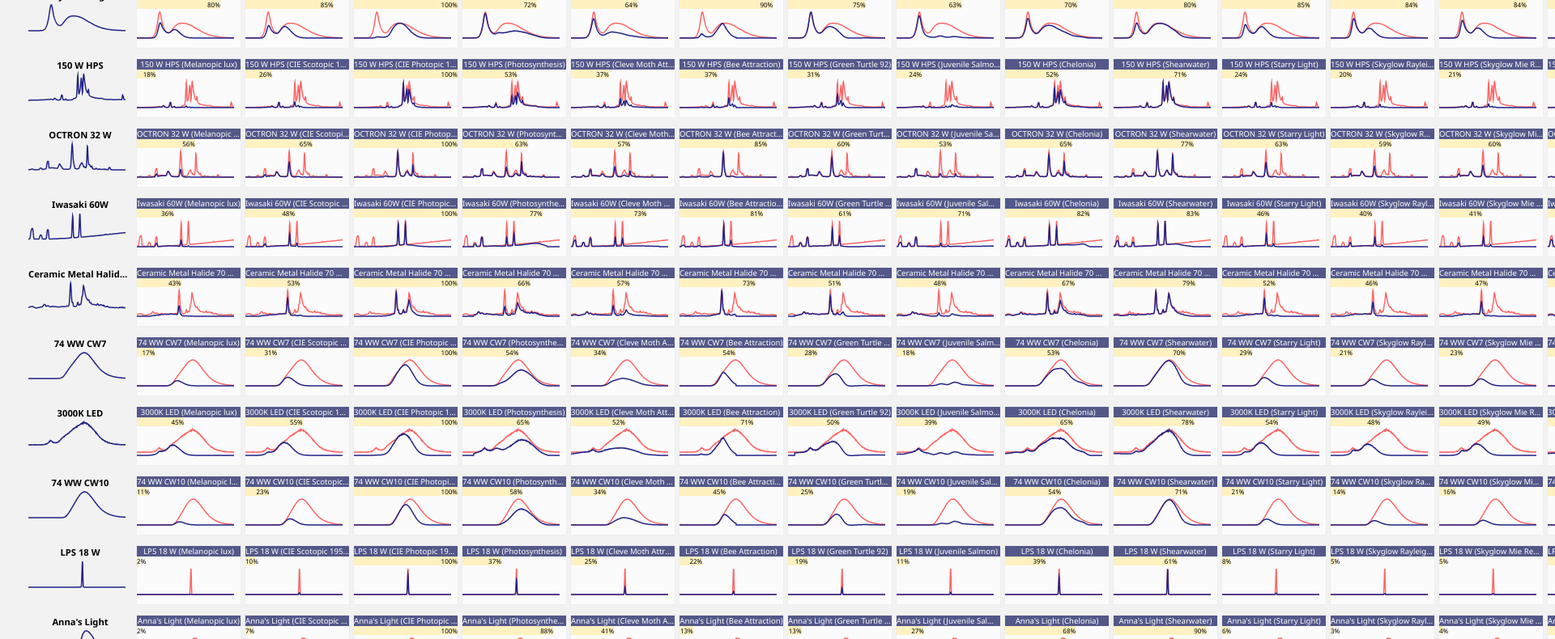
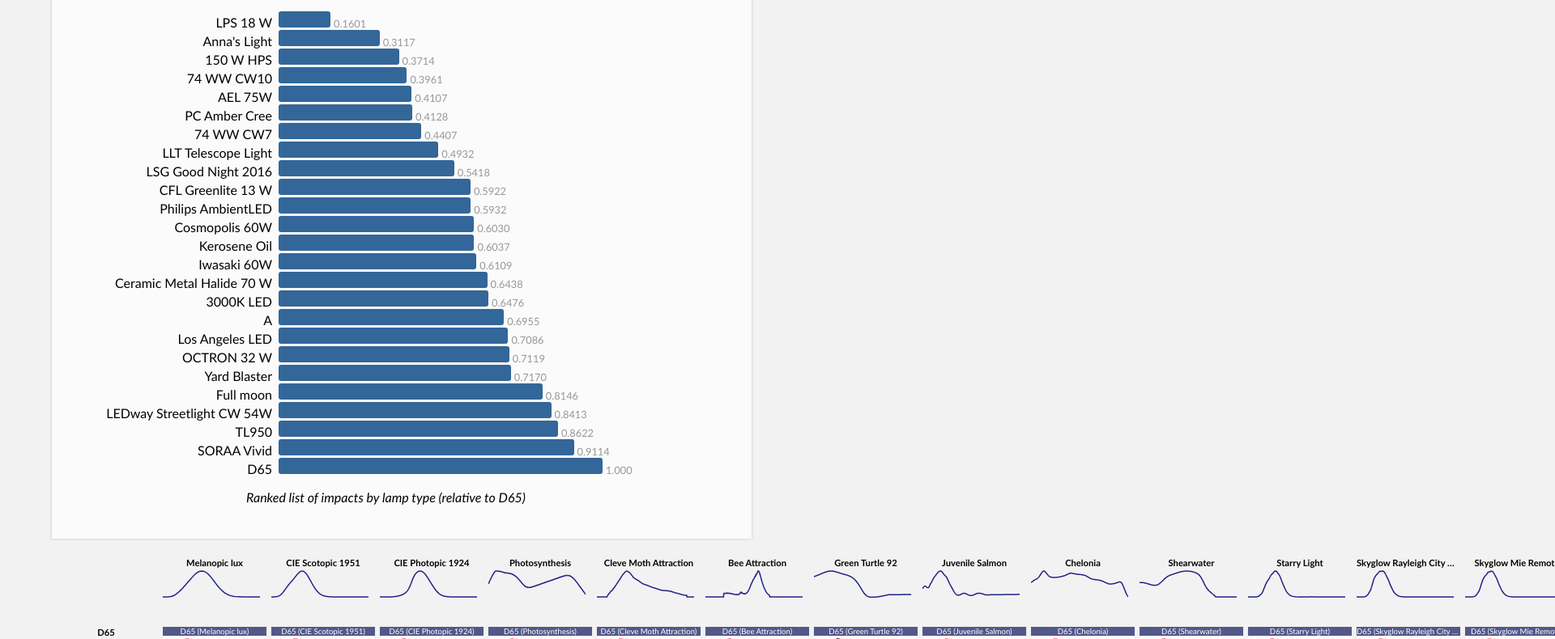
Before and after one commit to herf/ecological, a plain HTML site: page index.html in a window 1280 px wide. Shown: the part 551-1341 px from the top of the page at 81% size, 1920 px wide, since content can reach past the window. Drawn offline with nearby package versions, Linux system fonts and the light colour scheme.

Commit message:
add CRI metric, species metrics

```diff
--- /dev/null
+++ b/csv/visual.csv
@@ -0,0 +1,28 @@
+Name,CCT,CRI,sRGB
+D65,6503,100,#FFFFFF
+Los Angeles LED,4310,73,#FFD5B7
+150 W HPS,2059,17,#FF8D00
+Iwasaki 60W,3757,53,#FFD883
+LEDway Streetlight CW 54W,6270,75,#F8FFF2
+OCTRON 32 W,4012,79,#FFD79F
+Ceramic Metal Halide 70 W,3071,79,#FFBB68
+74 WW CW7,2448,54,#FFAA00
+3000K LED,3262,80,#FFC85E
+74 WW CW10,2096,49,#FF9400
+Anna's Light,1193,26,#FF3E00
+LPS 18 W,1810,-44,#FF8000
+Metal Halide 70W,3071,79,#FFBB68
+PC Amber Cree,1717,59,#FF7800
+LLT Telescope Light,1908,81,#FF8500
+AEL 75W,1743,58,#FF7A00
+Yard Blaster,4164,64,#FFE39B
+Cosmopolis 60W,2879,66,#FFB360
+Kerosene Oil,1913,99,#FF8300
+CFL Greenlite 13 W,2892,81,#FFB74F
+Full moon,4134,98,#FFD9A6
+Philips AmbientLED,2601,81,#FFA84A
+SORAA Vivid,4965,93,#FFEBCB
+Feit Red LED,679,62,#FF0000
+TL950,4684,96,#FFE0C3
+LSG Good Night 2016,2266,76,#FF9921
+A,2856,100,#FFB160
--- a/index.html
+++ b/index.html
@@ -6,100 +6,78 @@
 <meta http-equiv="X-UA-Compatible" content="IE=edge">
 <meta name="viewport" content="width=device-width, initial-scale=1">
 
+<!-- yes I intended to use d3 for more than loading CSVs. Maybe next version. -->
 <script src="https://d3js.org/d3.v4.min.js"></script>
 <script src="line.js"></script>
 
-<style>
-body {background-color:#f2f2f2; font-family: Segoe UI, Helvetica; margin:2em; }
-
-.label {
-	font-size: 60%;
-	text-align: center;
-	width: 100%;
-	background-color:#535889;
-	color: #fff;
-	text-overflow: ellipsis;
-	overflow: hidden;
-	white-space: nowrap;
-}
-
-.labelhead {
-	font-weight: 700;
-	font-size: 70%;
-	text-align: center;
-	width: 100%;
-	text-overflow: ellipsis;
-	overflow: hidden;
-	white-space: nowrap;
-}
-
-.block {
-	width: 128px;
-	height: 72px;
-	margin: 6px 2px;
-	background-color: rgba(255, 255, 255, 0.7);
-	vertical-align: top;
-	display: inline-block;
-	border: 1px solid #eee;
-	position: relative;
-}
-
-.blockhead {
-	background-color: transparent;
-	border: 1px solid transparent;
-}
-
-.progress {
-	background-color: rgba(255, 241, 192, 1);
-	text-align: right;
-	font-size: 50%;
-}
-
-form, select {
-	font-size: 120%;
-	margin: 0.5em 0;
-	padding: 0.2em;
-}
-
-</style>
+<link rel="stylesheet" type="text/css" href="style.css">
 
 </head>
 <body>
 
 <h1>Rapid Assessment of Lamp Spectrum to Quantify Ecological Effects of Light at Night</h1>
-<i>Longcore, Rodríguez, Witherington, Penniman, Herf, and Herf 2017</i>
+<i>Longcore, Rodríguez, Witherington, Penniman, Herf, and Herf 2017</i><br/>
+<a href="https://github.com/herf/ecological/">https://github.com/herf/ecological/</a>
 <br/>
 <br/>
+
 <!-- mode -->
 <form action="." id="modeform">
-	Metric shown:
+<h3>Small multiples: metric to use</h3>
 <select name="mode" onchange="this.form.submit()">
   <option id='d65' selected value="d65">Actinic power per lux (indexed to D65)</option>
   <option id='power' value="power">Actinic power per total power</option>
   <option disabled>----</option>
   <option id='perlux' value="perlux">Actinic Power per lux (&micro;W/cm<sup>2</sup>/lux)</option>
 </select>
+<a href="#mult"> See graphs below</a>
+<h3>Ranked list</h3>
+<p>
+Taxonomic group:
+<select name="group" onchange="this.form.submit()">
+	<option id='all' selected value="all">Wildlife average</option>
+	<option id='insect' value="insect">Insect</option>
+	<option id='turtle' value="turtle">Sea Turtle</option>
+	<option id='shearwater' value="shearwater">Newell's Shearwater</option>
+	<option id='salmon' value="salmon">Salmon</option>
+</select>
+
+<input type="checkbox" name="nocri" id="nocri" onclick="this.form.submit()"><label for="nocri">Exclude CRI</label>
+</p>
 </form>
+
+
+<div id="composite">
+</div>
 
 <script>
 
 	var metric = "d65";
+	var useCRI = 1;
+	var group = "all";
 
 	function setup() {
 		var s = location.search;
-		if (s.indexOf("power") != -1) {
-			document.getElementById("power").selected = true;
-			metric = "power";
+
+		var sx = s.replace('?', '').split('&');
+		var qp = {};
+		for (var i = 0; i < sx.length; i++) {
+			var fe = sx[i].split('=');
+			qp[fe[0]] = fe[1];
 		}
 
-		if (s.indexOf("perlux") != -1) {
-			document.getElementById("perlux").selected = true;
-			metric = "perlux";
+		if (qp["nocri"] == "on") {
+			useCRI = 0;
+			document.getElementById("nocri").checked = true;
 		}
-		if (s.indexOf("d65") != -1) {
-			document.getElementById("d65").selected = true;
-			metrix = "d65";
-		}
+
+		metric = qp["mode"];
+		document.getElementById(metric).selected = true;
+
+		group = qp["group"];
+		document.getElementById(group).selected = true;
+
+		console.log("Using", group, metric, useCRI);
 	}
 	setup();
 </script>
@@ -107,6 +85,7 @@
 <script>
 	var spd = {};
 	var action = [];
+	var visual = [];
 	var done = 0;
 
 	d3.csv("csv/SPD.csv", function(error, data) {
@@ -121,6 +100,15 @@
 				spd[f].push(df);
 			}
 		});
+		displayResult();
+	});
+
+	d3.csv("csv/visual.csv", function(error, data) {
+		for (var i = 0; i < data.length; i++) {
+			var n = data[i].Name;
+			delete data[i].Name;
+			visual[n] = data[i];
+		}
 		displayResult();
 	});
 
@@ -161,12 +149,6 @@
 					if (oi.base == 0) oi.base = wl;
 				}
 			}
-		}
-
-		// VERIFY ACTINIC (max=1.0)
-
-		for (var i = 0; i < action.length; i++) {
-			console.log(action[i].name, action[i]);
 		}
 
 		displayResult();
@@ -298,10 +280,98 @@
 		return f;
 	}
 
+	function addMean(mean, id, weight) {
+		if (!weight) weight = 1.0;
+		if (!mean.metric[id]) {
+			console.log("Missing", id, mean.name);
+			return;
+		}
+
+		if (mean.metric[id].d65) {
+			mean.num += weight * mean.metric[id].d65;
+		} else {
+			mean.num += weight * mean.metric[id];
+		}
+		mean.denom += weight;
+	}
+
+	// given list of lamps, and per-species data per lamp, a metric per lamp
+	function displayComposite(all) {
+
+		console.log(all);
+		var sorted = [];
+
+		for (var lamp in all) {
+
+			// things we should average (as groups):
+			var mean = {};
+			mean.num = 0;
+			mean.denom = 0;
+			mean.name = lamp;
+			mean.metric = all[lamp];
+
+			// pull in data from this other table when we need it:
+			if (visual[lamp]) {
+				// compute our 0-1 "acceptability" CRI mapping:
+				var lampCRI = parseFloat(visual[lamp].CRI);
+				if (lampCRI > 75) mean.metric.CRI = 1;
+				else mean.metric.CRI = 1.0 - (75 - lampCRI) / 150;
+			}
+
+			// human circadian and star visibility, always included
+			addMean(mean, "Melanopic lux");
+			addMean(mean, "Starry Light");
+
+			if (useCRI) {
+				addMean(mean, "CRI");
+			}
+
+			// either include one species or four:
+			var weight = 1.0;
+			if (group == "all") weight = 1.0 / 4;
+
+			// "mean of all four" per the paper:
+			if (group == "shearwater" || group == "all") addMean(mean, "Shearwater", weight);
+			if (group == "salmon" || group == "all") addMean(mean, "Juvenile Salmon", weight);
+
+			// insect group = 1/4
+			if (group == "insect" || group == "all") {
+				addMean(mean, "Cleve Moth Attraction", weight / 3);
+				addMean(mean, "van Grunsven Insect Phototaxis", weight / 3);
+				addMean(mean, "Bee Attraction", weight / 3);
+			}
+
+			// turtle group = 1/4
+			if (group == "turtle" || group == "all") {
+				addMean(mean, "Green Turtle 92", weight / 3);
+				addMean(mean, "Chelonia", weight / 3);
+				addMean(mean, "Loggerhead Hatchling Attraction", weight / 3);
+			}
+
+			sorted.push({"label": lamp, "value": mean.num / mean.denom});
+		}
+
+		sorted.sort(function(a, b) {
+			return a.value - b.value;
+		});
+
+		/*
+		for (var i = 0; i < sorted.length; i++) {
+			sorted[i].label = "<small>(" + (i + 1) + ")</small> " + sorted[i].label;
+		}*/
+
+		var title = "Full impact metric for all groups";
+		if (group != "all") title = "Full impact metric for " + group;
+		if (!useCRI) title += " (excluding CRI)";
+		AddChart(sorted, "composite", title, "Ranked list of impacts by lamp type (relative to D65)");
+
+		console.log(sorted);
+	}
+
 	// do m x n integrals so you don't have to ask:
 	function displayResult() {
 		done ++;
-		if (done == 1) return;
+		if (done < 3) return;
 
 		// find photopic
 		var photopic;
@@ -335,6 +405,7 @@
     	var wldata = spd["Wavelength"];
 
     	var D65index = {};
+    	var allMetrics = {};
 
 		for (var s in spd) {
 			if (s == "Wavelength") continue;
@@ -369,6 +440,9 @@
 					imp.d65 /= D65index[aname].sum / D65index[photopic.name].sum;
 				}
 
+				if (!allMetrics[s]) allMetrics[s] = {};
+				allMetrics[s][aname] = imp;
+
 				if (data.data) {
 					var xname = s + " (" + action[i].name + ")";
 					var impact;
@@ -376,7 +450,7 @@
 
 					if (metric == "d65") impact = imp.d65;
 					if (metric == "perlux") {
-						impact = imp.perlux
+						impact = imp.perlux;
 						imptext = imp.perlux.toPrecision(3) + "&microW/cm<sup>2</sup>/lux";
 					}
 					if (metric == "power") {
@@ -387,10 +461,13 @@
 				}
 			}
 		}
+
+		displayComposite(allMetrics);
 	}
 
 </script>
 
+<a name='mult'>
 <div id='multiples'></div>
 <table id='result'>
 
--- a/line.js
+++ b/line.js
@@ -55,3 +55,44 @@
 	ct.stroke();
 	ct.closePath();
 }
+
+function AddChart(r, p, title, caption) {
+
+	var c = document.createElement("div");
+
+	var el = document.body;
+	if (p) el = document.getElementById(p);
+	el.appendChild(c);
+
+	var out = [];
+	out.push("<div class='g'>");
+
+	var maxval = 0;
+	for (var i = 0; i < r.length; i++) {
+		if (maxval < r[i].value) maxval = r[i].value;
+	}
+
+	if (title) {
+		out.push("<div class='gtitle'>" + title + "</div>");
+	}
+
+	for (var i = 0; i < r.length; i++) {
+		out.push("<div class='grow'>");
+			out.push("<div class='glab'>" + r[i].label + "</div>");
+			var amt = 100 * (r[i].value / maxval);
+			//var pxwidth = 5 * amt;
+			var pctwidth = 0.5 * amt;
+			var extrastyle = "";
+			if (r[i].color) extrastyle = "background-color: " + r[i].color + ";";
+
+			out.push("<div class='gfill' style='" + extrastyle + "width:" + pctwidth + "%'></div>");
+			out.push("<div class='gamt'>" + r[i].value.toPrecision(4) + "</div>");
+		out.push("</div>");
+	}
+	if (caption) {
+		out.push("<div class='gsub'>" + caption + "</div>");
+	}
+	out.push("</div>");
+
+	c.innerHTML = out.join("");
+}
--- /dev/null
+++ b/style.css
@@ -0,0 +1,97 @@
+body {background-color:#f2f2f2; font-family: Calibri, Helvetica; margin:2em 4em; }
+
+.label {
+	font-size: 60%;
+	text-align: center;
+	width: 100%;
+	background-color:#535889;
+	color: #fff;
+	text-overflow: ellipsis;
+	overflow: hidden;
+	white-space: nowrap;
+}
+
+.labelhead {
+	font-weight: 700;
+	font-size: 70%;
+	text-align: center;
+	width: 100%;
+	text-overflow: ellipsis;
+	overflow: hidden;
+	white-space: nowrap;
+}
+
+.block {
+	width: 128px;
+	height: 72px;
+	margin: 6px 2px;
+	background-color: rgba(255, 255, 255, 0.7);
+	vertical-align: top;
+	display: inline-block;
+	border: 1px solid #eee;
+	position: relative;
+}
+
+.blockhead {
+	background-color: transparent;
+	border: 1px solid transparent;
+}
+
+.progress {
+	background-color: rgba(255, 241, 192, 1);
+	text-align: right;
+	font-size: 50%;
+}
+
+.g {
+  padding: 2em;
+  margin-bottom: 1em;
+  background-color: rgba(255, 255, 255, 0.7);
+  box-shadow: 0px 0px 3px rgba(0, 0, 0, 0.2);
+  font-size: 16px;
+  width: 50em;
+}
+
+.glab {
+  width: 30%;
+  margin-right: 0.5em;
+  display: inline-block;
+  text-align: right;
+}
+
+.gtitle {
+  padding-left: 4px;
+  margin-left: 25%;
+  font-size: 30px;
+  line-height: 1.2em;
+  margin-bottom: 1.0em;
+}
+
+.gsub {
+  padding-left: 0.5em;
+  margin-left: 25%;
+  margin-top: 1.0em;
+  margin-bottom: 0.6em;
+  font-style: italic;
+}
+
+.gfill {
+  background-color: #369;
+  height: 20px;
+  border-radius: 3px;
+  display: inline-block;
+}
+
+.gamt {
+  color: rgba(0, 0, 0, 0.4);
+  margin-left: 4px;
+  font-size: 0.8em;
+  display: inline-block;
+}
+
+
+form, select {
+	font-size: 110%;
+	margin: 0.5em 0;
+	padding: 0.2em;
+}
```
